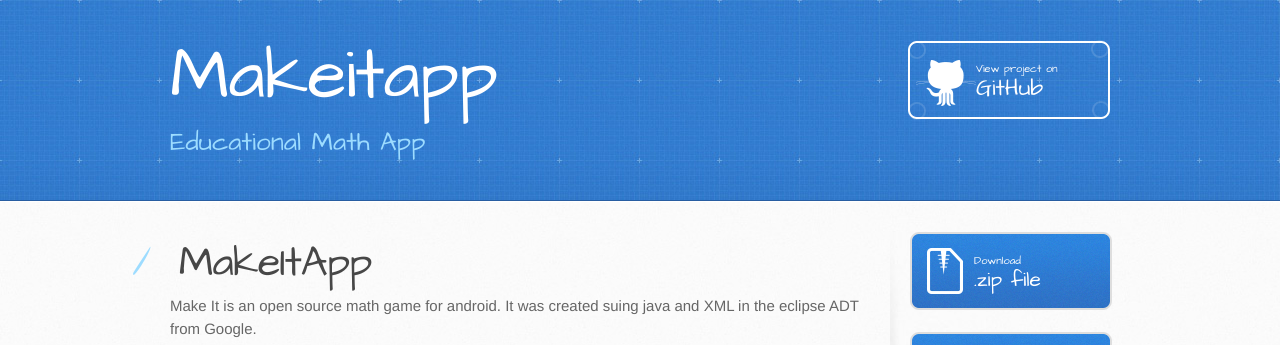
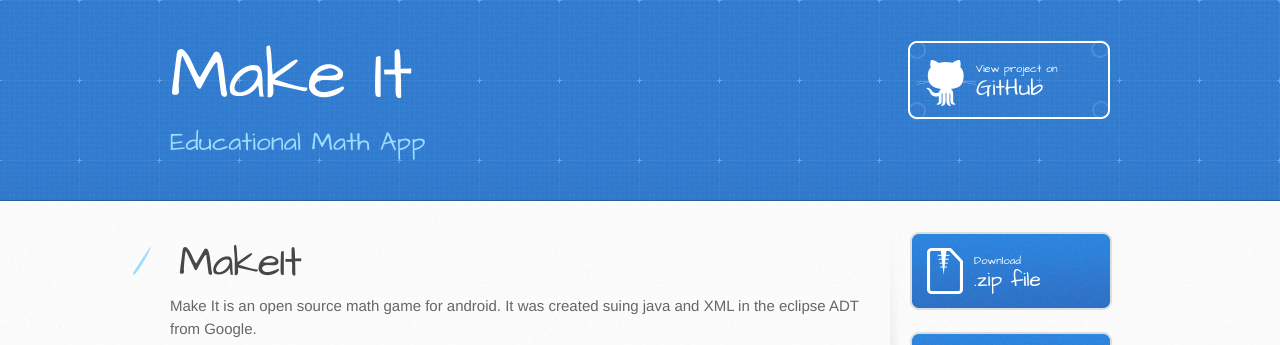
Before and after one commit to tpoll/MakeItApp, a plain HTML site: page index.html in a window 1280 px wide. Shown: the top 345 px of the page. Drawn offline with Linux system fonts and the light colour scheme.

```diff
--- a/index.html
+++ b/index.html
@@ -13,13 +13,13 @@
     <script src="//html5shiv.googlecode.com/svn/trunk/html5.js"></script>
     <![endif]-->
 
-    <title>Makeitapp by tpoll</title>
+    <title>Make It by tpoll</title>
   </head>
 
   <body>
     <header>
       <div class="inner">
-        <h1>Makeitapp</h1>
+        <h1>Make It</h1>
         <h2>Educational Math App</h2>
         <a href="https://github.com/tpoll/MakeItApp" class="button"><small>View project on</small>GitHub</a>
       </div>
@@ -29,7 +29,7 @@
       <div class="inner clearfix">
         <section id="main-content">
           <h1>
-<a name="makeitapp" class="anchor" href="#makeitapp"><span class="octicon octicon-link"></span></a>MakeItApp</h1>
+<a name="makeit" class="anchor" href="#makeit"><span class="octicon octicon-link"></span></a>MakeIt</h1>
 
 <p><strong>Make It</strong> is an open source math game for android. It was created suing java and XML in the eclipse ADT from Google.</p>
 
--- a/params.json
+++ b/params.json
@@ -1 +1 @@
-{"name":"Makeitapp","tagline":"Educational Math App","body":"MakeItApp\r\n=========\r\n\r\n**Make It** is an open source math game for android. It was created suing java and XML in the eclipse ADT from Google.\r\n\r\n<img src=\"https://raw.githubusercontent.com/tpoll/MakeItApp/master/screenshots/gameplay1.png\" align=\"right\" width=\"270\" height=\"480\" alt=\"Game play 1\"/> \r\n\r\n\r\n\r\n**Gameplay:**\r\nTo begin, choose Easy, Medium or Hard. Then,  try to make the specified number using only the numbers and operators available. The fewer steps you take the reach the number the higher your score! The \"C\" button clears the input while the \"Enter\" computes a statement. Be careful! All input must be in the form (number - operand- number) or you will lose your progress. Numbers can be a maximum of two digits. There is no liter way to win; numbers keep being generated. The whole point of the game is to better learn and understand the relationship between numbers. Your ten best scores will automatically be saved in High Scores.\r\n\r\n**Controls:**\r\nTo play the game, simply click on the desired numbers then either hit enter to see the result, or clear if you made a mistake. The back button takes to the menu where you can read over the instruction or check out your high scores.\r\n\r\n","google":"","note":"Don't delete this file! It's used internally to help with page regeneration."}
+{"name":"Make It","tagline":"Educational Math App","body":"MakeIt\r\n=========\r\n\r\n**Make It** is an open source math game for android. It was created suing java and XML in the eclipse ADT from Google.\r\n\r\n<img src=\"https://raw.githubusercontent.com/tpoll/MakeItApp/master/screenshots/gameplay1.png\" align=\"right\" width=\"270\" height=\"480\" alt=\"Game play 1\"/> \r\n\r\n\r\n\r\n**Gameplay:**\r\nTo begin, choose Easy, Medium or Hard. Then,  try to make the specified number using only the numbers and operators available. The fewer steps you take the reach the number the higher your score! The \"C\" button clears the input while the \"Enter\" computes a statement. Be careful! All input must be in the form (number - operand- number) or you will lose your progress. Numbers can be a maximum of two digits. There is no liter way to win; numbers keep being generated. The whole point of the game is to better learn and understand the relationship between numbers. Your ten best scores will automatically be saved in High Scores.\r\n\r\n**Controls:**\r\nTo play the game, simply click on the desired numbers then either hit enter to see the result, or clear if you made a mistake. The back button takes to the menu where you can read over the instruction or check out your high scores.\r\n\r\n","google":"","note":"Don't delete this file! It's used internally to help with page regeneration."}
```
